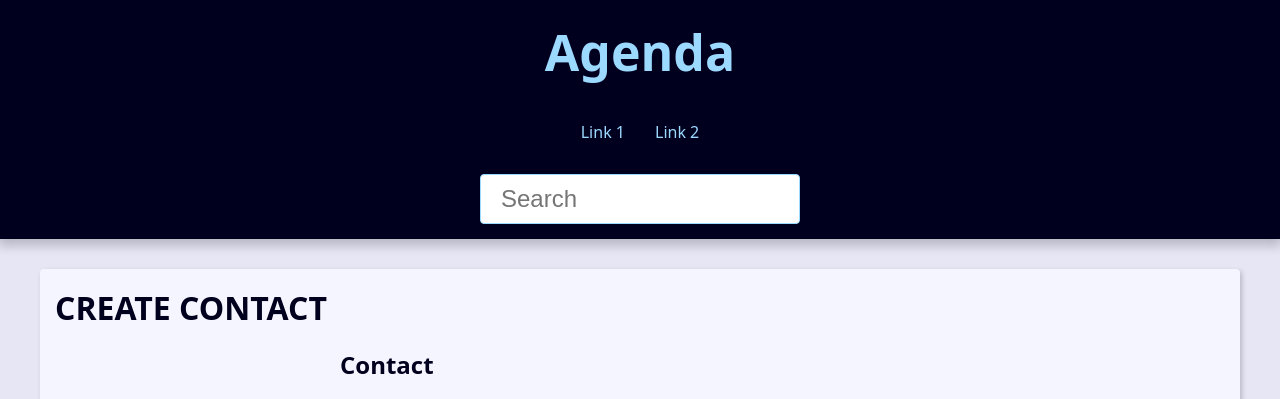
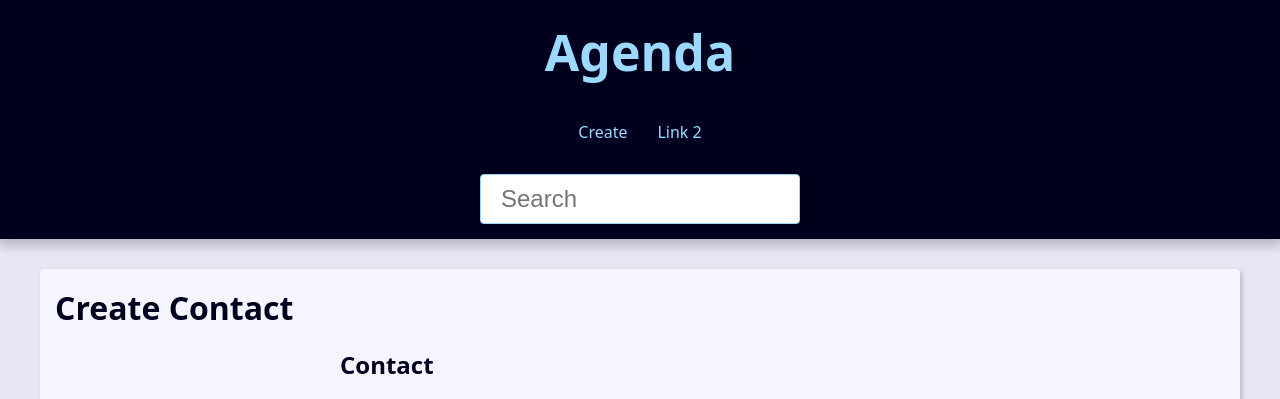
Before and after one commit to valdeirdev/projeto-agenda, a Django app: page /contact/create/ in a window 1280 px wide. Shown: the top 399 px of the page. Run offline with Django 4.2, Linux system fonts and the light colour scheme; tables that the repository leaves empty hold one stand-in row (values such as "Sample post").

Commit message:
update contact before after create

```diff
--- a/base_templates/global/partials/header.html
+++ b/base_templates/global/partials/header.html
@@ -8,8 +8,8 @@
     <nav class="menu">
         <ul class="menu-list">
             <li class="menu-item">
-                <a href="" class="menu-link">
-                    Link 1
+                <a href="{% url 'contact:create' %}" class="menu-link">
+                    Create
                 </a>
             </li>
             <li class="menu-item">
--- a/contact/templates/contact/create.html
+++ b/contact/templates/contact/create.html
@@ -1,13 +1,13 @@
 {% extends 'global/base.html' %}
 
 {% block content %}
-  <h1>CREATE CONTACT</h1>
+  <h1>{{ action_type }}</h1>
   <div class="form-wrapper">
 
     <h2>Contact</h2>
 
     <form
-      action="{% url 'contact:create' %}"
+      action="{{ form_action }}"
       method="POST"
       enctype="multipart/form-data"
     >
--- a/contact/urls.py
+++ b/contact/urls.py
@@ -10,4 +10,5 @@ urlpatterns = [
     #contact (CRUD)
     path('contact/<int:contact_id>/detail/', views.contact,  name='contact'),
     path('contact/create/', views.create,  name='create'),
+    path('contact/<int:contact_id>/update/', views.update,  name='update'),
 ]
--- a/contact/views/contact_forms.py
+++ b/contact/views/contact_forms.py
@@ -1,8 +1,13 @@
-from django.shortcuts import render, redirect
+from django.shortcuts import render, redirect, get_object_or_404
+from django.urls import reverse
+
 from contact.forms import ContactForm
+from contact.models import Contact
 
 # Create your views here.
 def create(request):
+
+    form_action = reverse('contact:create')
 
     if request.method == 'POST':
         print(request.POST.get('first_name'))
@@ -10,13 +15,15 @@ def create(request):
         form = ContactForm(data=request.POST)
 
         context = {
-            'form': form
+            'form': form,
+            'form_action': form_action,
+            'action_type': 'Create Contact'
         }
 
         if form.is_valid():
-            form.save()
+            contact = form.save()
 
-            return redirect('contact:create')
+            return redirect('contact:update', contact_id=contact.id)
 
 
         return render(
@@ -26,10 +33,52 @@ def create(request):
         )
 
     context = {
-        'form': ContactForm()
+        'form': ContactForm(),
+        'form_action': form_action,
+        'action_type': 'Create Contact'
     }
     return render(
         request,
         'contact/create.html',
         context,
     )
+
+def update(request, contact_id):
+
+    contact = get_object_or_404(Contact, pk=contact_id, show=True)
+    form_action = reverse('contact:update', args=(contact_id,))
+
+    if request.method == 'POST':
+        print(request.POST.get('first_name'))
+
+        form = ContactForm(data=request.POST, instance=contact)
+
+        context = {
+            'form': form,
+            'form_action': form_action,
+            'action_type': 'Update Contact'
+        }
+
+        if form.is_valid():
+            contact = form.save()
+
+            return redirect('contact:update', contact_id=contact.id)
+
+
+        return render(
+            request,
+            'contact/create.html',
+            context,
+        )
+
+    context = {
+        'form': ContactForm(instance=contact),
+        'form_action': form_action,
+        'action_type': 'Update Contact'
+    }
+
+    return render(
+        request,
+        'contact/create.html',
+        context,
+    )
```
